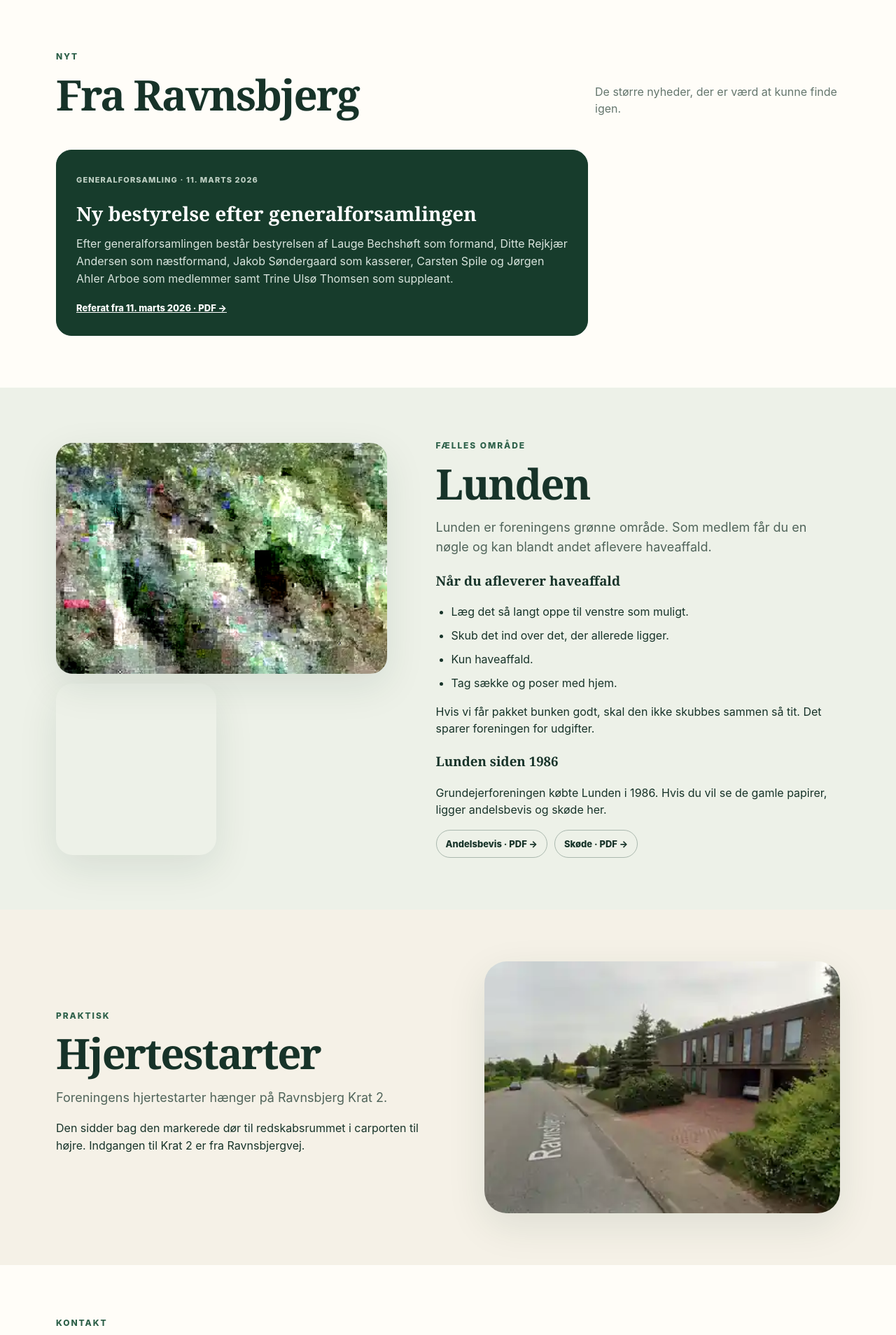
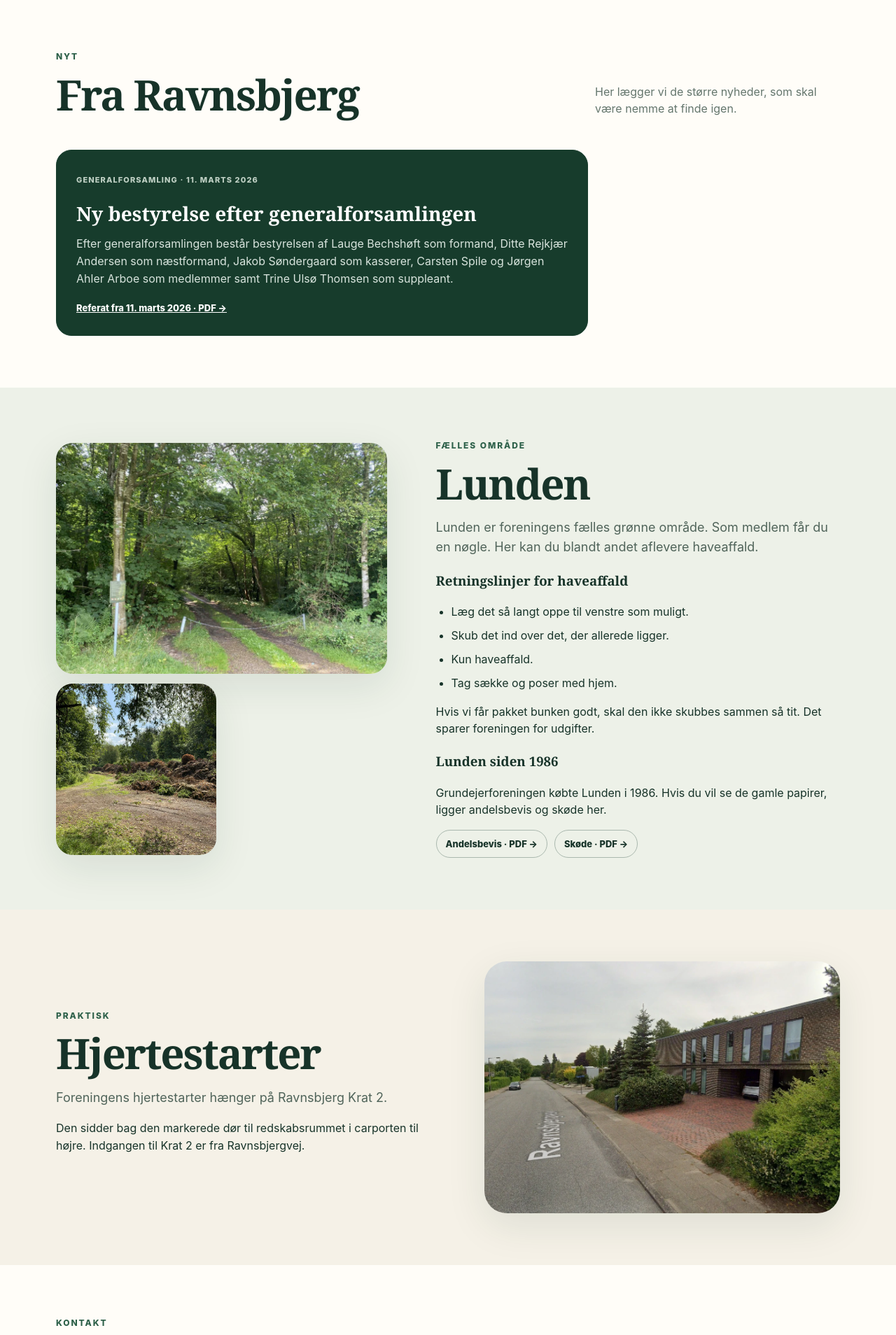
Before and after one commit to laugebex/Ravnsbjerg-info, a Next.js app: page / in a window 1280 px wide. Shown: the part 692-2600 px from the top of the page at 70% size. Built offline with nearby package versions, Linux system fonts and the light colour scheme.

Commit message:
Use full-resolution homepage images and tighten copy

```diff
--- a/app/page.jsx
+++ b/app/page.jsx
@@ -2,20 +2,20 @@ import {news,board,documents} from '../data/content'
 import {ContactForm} from '../components/ContactForm'
 
 const facebook='https://www.facebook.com/groups/ravnsbjerg'
-const heart='/images/hjertestarter.webp'
-const lunden1='/images/lunden-1.webp'
-const lunden2='/images/lunden-2.webp'
+const heart='/images/hjertestarter-hq.webp'
+const lunden1='/images/lunden-1-hq.webp'
+const lunden2='/images/lunden-2-hq.webp'
 
 export default function Home(){return <main>
-<section className="hero"><div className="wrap heroGrid"><div><p className="eyebrow">Grundejerforeningen · Gjellerup</p><h1>Ravnsbjerg</h1><p className="lead">Her finder du det, der er godt at kunne finde igen: vedtægter, referater, Lunden, hjertestarter og kontakt til bestyrelsen.</p><p className="heroFacebook">Små nyheder, arrangementer og det, der sker her og nu, ligger i <a href={facebook}>vores private Facebook-gruppe →</a></p></div><div className="visual photoHero"><img src={lunden2} width="450" height="338" alt="Lunden ved Ravnsbjerg" fetchPriority="high"/></div></div></section>
+<section className="hero"><div className="wrap heroGrid"><div><p className="eyebrow">Grundejerforeningen · Gjellerup</p><h1>Ravnsbjerg</h1><p className="lead">Her finder du vedtægter, referater, Lunden, hjertestarteren og kontakt til bestyrelsen.</p><p className="heroFacebook">Små nyheder, arrangementer og det, der sker her og nu, ligger i <a href={facebook}>vores private Facebook-gruppe →</a></p></div><div className="visual photoHero"><img src={lunden2} width="1920" height="1440" alt="Indkørslen til Lunden ved Ravnsbjerg" fetchPriority="high"/></div></div></section>
 
 <nav className="quick" aria-label="Hurtige genveje"><div className="wrap quickGrid"><a href="#hjertestarter"><b aria-hidden="true">♥</b><span><strong>Hjertestarter</strong><small>Ravnsbjerg Krat 2</small></span><i aria-hidden="true">→</i></a><a href="/vedtaegter"><b aria-hidden="true">§</b><span><strong>Vedtægter</strong><small>Gældende ordlyd</small></span><i aria-hidden="true">→</i></a><a href="/generalforsamling"><b aria-hidden="true">◎</b><span><strong>Generalforsamling</strong><small>Frister og referater</small></span><i aria-hidden="true">→</i></a><a href="#kontakt"><b aria-hidden="true">✉</b><span><strong>Kontakt</strong><small>Skriv til bestyrelsen</small></span><i aria-hidden="true">→</i></a></div></nav>
 
-<section id="nyheder" className="section"><div className="wrap"><div className="sectionHead"><div><p className="eyebrow">Nyt</p><h2>Fra Ravnsbjerg</h2></div><p>De større nyheder, der er værd at kunne finde igen.</p></div><div className="newsGrid">{news.map((n,i)=><article className={i===0?'card featured':'card'} key={n.title}><span className="meta">{n.category}{n.date&&<> · {n.date}</>}</span><h3>{n.title}</h3><p>{n.body}</p>{n.href&&<a className="textLink" href={n.href}>{n.link}</a>}</article>)}</div></div></section>
+<section id="nyheder" className="section"><div className="wrap"><div className="sectionHead"><div><p className="eyebrow">Nyt</p><h2>Fra Ravnsbjerg</h2></div><p>Her lægger vi de større nyheder, som skal være nemme at finde igen.</p></div><div className="newsGrid">{news.map((n,i)=><article className={i===0?'card featured':'card'} key={n.title}><span className="meta">{n.category}{n.date&&<> · {n.date}</>}</span><h3>{n.title}</h3><p>{n.body}</p>{n.href&&<a className="textLink" href={n.href}>{n.link}</a>}</article>)}</div></div></section>
 
-<section id="lunden" className="section soft"><div className="wrap split"><div className="lundenGallery"><img src={lunden2} width="450" height="338" alt="Lunden ved Ravnsbjerg" loading="lazy"/><img src={lunden1} width="338" height="450" alt="Lunden ved Ravnsbjerg" loading="lazy"/></div><div><p className="eyebrow">Fælles område</p><h2>Lunden</h2><p className="leadSmall">Lunden er foreningens grønne område. Som medlem får du en nøgle og kan blandt andet aflevere haveaffald.</p><h3>Når du afleverer haveaffald</h3><ul><li>Læg det så langt oppe til venstre som muligt.</li><li>Skub det ind over det, der allerede ligger.</li><li>Kun haveaffald.</li><li>Tag sække og poser med hjem.</li></ul><p>Hvis vi får pakket bunken godt, skal den ikke skubbes sammen så tit. Det sparer foreningen for udgifter.</p><h3>Lunden siden 1986</h3><p>Grundejerforeningen købte Lunden i 1986. Hvis du vil se de gamle papirer, ligger andelsbevis og skøde her.</p><div className="docLinks"><a href={documents[1].href}>Andelsbevis · PDF →</a><a href={documents[2].href}>Skøde · PDF →</a></div></div></div></section>
+<section id="lunden" className="section soft"><div className="wrap split"><div className="lundenGallery"><img src={lunden2} width="1920" height="1440" alt="Indkørslen til Lunden ved Ravnsbjerg" loading="lazy"/><img src={lunden1} width="1440" height="1920" alt="Bunken til haveaffald i Lunden" loading="lazy"/></div><div><p className="eyebrow">Fælles område</p><h2>Lunden</h2><p className="leadSmall">Lunden er foreningens fælles grønne område. Som medlem får du en nøgle. Her kan du blandt andet aflevere haveaffald.</p><h3>Retningslinjer for haveaffald</h3><ul><li>Læg det så langt oppe til venstre som muligt.</li><li>Skub det ind over det, der allerede ligger.</li><li>Kun haveaffald.</li><li>Tag sække og poser med hjem.</li></ul><p>Hvis vi får pakket bunken godt, skal den ikke skubbes sammen så tit. Det sparer foreningen for udgifter.</p><h3>Lunden siden 1986</h3><p>Grundejerforeningen købte Lunden i 1986. Hvis du vil se de gamle papirer, ligger andelsbevis og skøde her.</p><div className="docLinks"><a href={documents[1].href}>Andelsbevis · PDF →</a><a href={documents[2].href}>Skøde · PDF →</a></div></div></div></section>
 
-<section id="hjertestarter" className="section cream"><div className="wrap areaFeature"><div><p className="eyebrow">Praktisk</p><h2>Hjertestarter</h2><p className="leadSmall">Foreningens hjertestarter hænger på Ravnsbjerg Krat 2.</p><p>Den sidder bag den markerede dør til redskabsrummet i carporten til højre. Indgangen til Krat 2 er fra Ravnsbjergvej.</p></div><div className="areaHeroPhoto heartPhoto"><img src={heart} width="800" height="418" alt="Foreningens hjertestarter på Ravnsbjerg Krat 2" loading="lazy"/></div></div></section>
+<section id="hjertestarter" className="section cream"><div className="wrap areaFeature"><div><p className="eyebrow">Praktisk</p><h2>Hjertestarter</h2><p className="leadSmall">Foreningens hjertestarter hænger på Ravnsbjerg Krat 2.</p><p>Den sidder bag den markerede dør til redskabsrummet i carporten til højre. Indgangen til Krat 2 er fra Ravnsbjergvej.</p></div><div className="areaHeroPhoto heartPhoto"><img src={heart} width="1506" height="787" alt="Foreningens hjertestarter på Ravnsbjerg Krat 2" loading="lazy"/></div></div></section>
 
 <section id="bestyrelsen" className="section"><div className="wrap"><div className="sectionHead"><div><p className="eyebrow">Kontakt</p><h2>Bestyrelsen</h2></div><p>Den nuværende bestyrelse efter generalforsamlingen 11. marts 2026.</p></div><div className="boardGrid">{board.map(m=><article key={m.name}><span>{m.role}</span><h3>{m.name}</h3><p>{m.address}</p>{m.phone&&<a href={'tel:+45'+m.phone.replaceAll(' ','')}>{m.phone}</a>}</article>)}</div></div></section>
 
```
